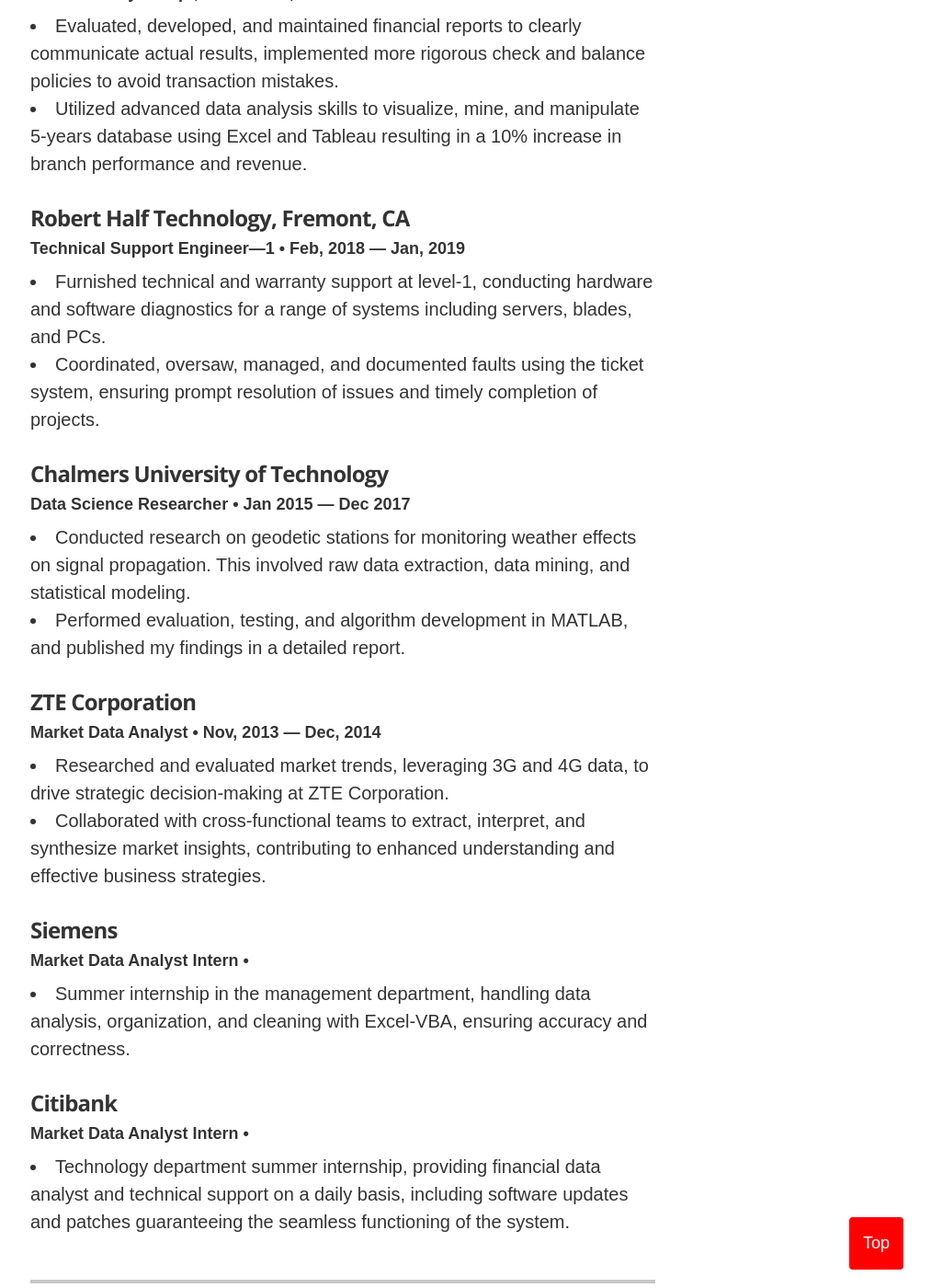
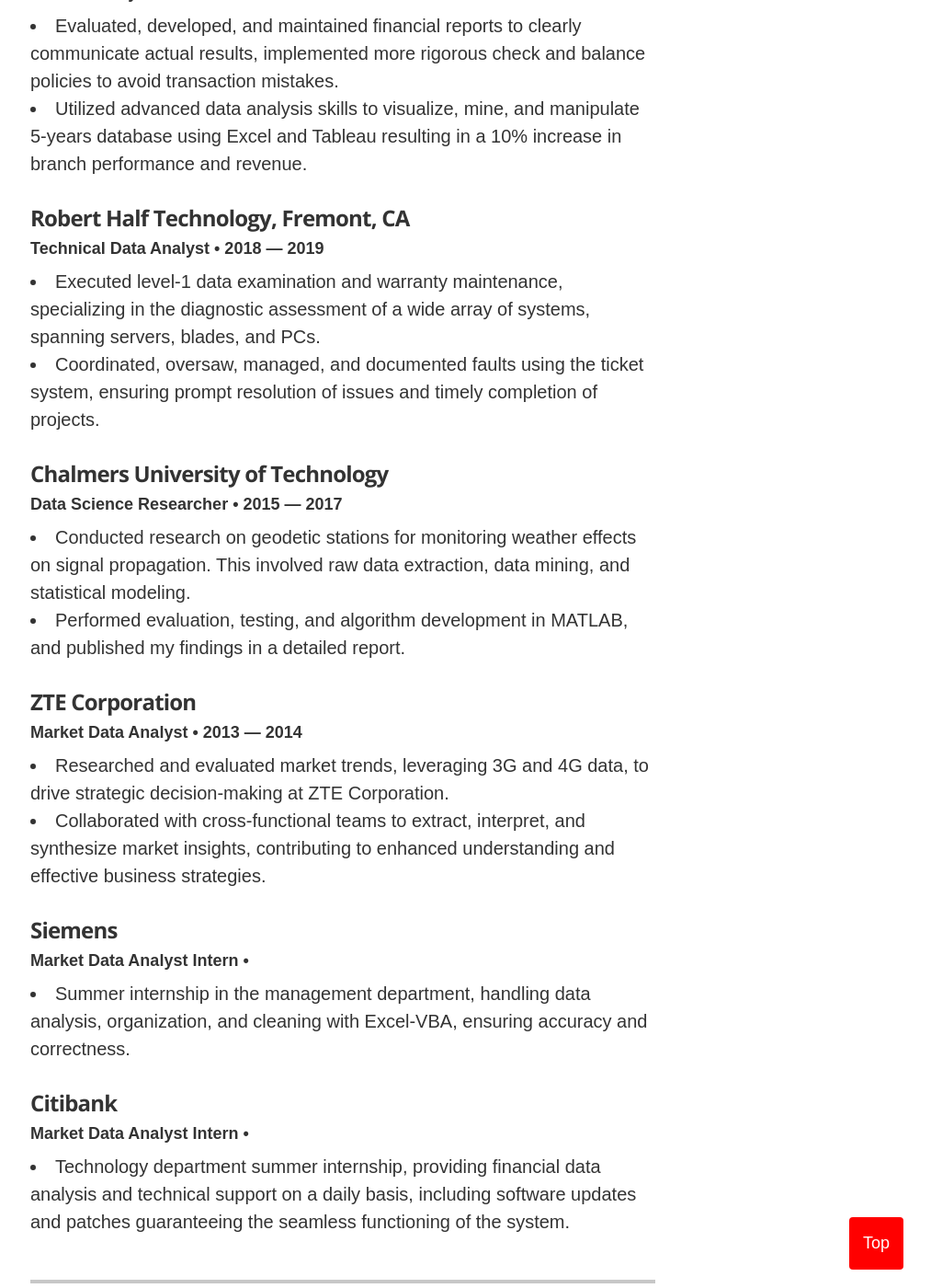
Before and after one commit to ttariqaziz/ttariqaziz.github.io, a Jekyll site: the page built from index.html, in a window 1280 px wide and 1400 px high, scrolled down 1577 px. Shown: the whole window at 92% size, without its empty margins (267-1280 px from the left). Built offline with Jekyll 4.4.1, drawn with Linux system fonts in a browser that asks for light colours; some of the changed text lies outside the part shown.

Commit message:
Update experience.yml

```diff
--- a/_data/experience.yml
+++ b/_data/experience.yml
@@ -3,15 +3,15 @@
 # Data Kind Volunteer
 - company: DataKind &mdash; Houston, TX
   url: https://www.datakind.org/
-  position: Data Scientist
-  duration: May, 2023 &mdash; Present
-  summary: <li>Working with experienced data scientists and engineers all over the world to build a recommendation system for e-commerce business.</li><li>Process and prepare 32 GB of data to perform data mining, exploratory data analysis, and plots for bett er understanding followed by modeling in machine learning.</li>
+  position: Data Scientist Intern
+  duration: 2023 &mdash; Present
+  summary: <li>Developed a recommendation system for an e-commerce business using data for social services in collaboration with a non-profit organization.</li><li>Process and prepare 32 GB of data to perform data mining, exploratory data analysis, and plots for bett er understanding followed by modeling in machine learning.</li>
 
 # Data Science Fellow
 - company: Springboard &mdash; Houston, TX
   url: https://www.springboard.com/
   position: Data Science Fellow
-  duration: Aug, 2022 &mdash; Jul 2023
+  duration: Feb, 2023 &mdash; Jul 2023
   summary: <li>Proficient in Python and SQL, with a strong background in exploratory data analysis, data visualization, hypothesis testing, and machine learning.</li><li>Completed over 600 hours of extensive data science curriculum and received one-on-one training from an established industry expert and mentor from Google. Demonstrated expertise through the completion of two in-depth projects.</li>
            <li>Projects</li><ol><li>Text Classification and Sentiment Analysis of Covid-19 Twitter Data using NLP</li>
            <li>AirBnb NYC Price Prediction using Machine Learning</li></ol>
@@ -19,27 +19,27 @@
 # Sr.Data Analyst
 - company: Senor Enterprises Inc &mdash; Houston, TX
   position: Sr Data Analyst
-  duration:  Apr, 2019 &mdash; Jul, 2022
+  duration:  2019 &mdash; 2022
   summary: <li>Evaluated, developed, and maintained financial reports to clearly communicate actual results, implemented more rigorous check and balance policies to avoid transaction mistakes.</li><li>Utilized advanced data analysis skills to visualize, mine, and manipulate 5-years database using Excel and Tableau resulting in a 10% increase in branch performance and revenue.</li>
 
 
 # Engineer
 - company: Robert Half Technology, Fremont, CA
-  position: Technical Support Engineer&mdash;1
-  duration: Feb, 2018 &mdash; Jan, 2019
-  summary: <li>Furnished technical and warranty support at level-1, conducting hardware and software diagnostics for a range of systems including servers, blades, and PCs.</li><li>Coordinated, oversaw, managed, and documented faults using the ticket system, ensuring prompt resolution of issues and timely completion of projects.</li>
+  position: Technical Data Analyst
+  duration: 2018 &mdash; 2019
+  summary: <li>Executed level-1 data examination and warranty maintenance, specializing in the diagnostic assessment of a wide array of systems, spanning servers, blades, and PCs.</li><li>Coordinated, oversaw, managed, and documented faults using the ticket system, ensuring prompt resolution of issues and timely completion of projects.</li>
 
 # Data Science Researcher
 - company: Chalmers University of Technology
   url: https://www.chalmers.se/
   position: Data Science Researcher
-  duration: Jan 2015 &mdash; Dec 2017
+  duration: 2015 &mdash; 2017
   summary: <li>Conducted research on geodetic stations for monitoring weather effects on signal propagation. This involved raw data extraction, data mining, and statistical modeling.</li>
            <li>Performed evaluation, testing, and algorithm development in MATLAB, and published my findings in a detailed report.</li>
 
 - company: ZTE Corporation
   position: Market Data Analyst
-  duration:   Nov, 2013  &mdash; Dec, 2014
+  duration:   2013  &mdash; 2014
   summary: <li>Researched and evaluated market trends, leveraging 3G and 4G data, to drive strategic decision-making at ZTE Corporation.</li><li>Collaborated with cross-functional teams to extract, interpret, and synthesize market insights, contributing to enhanced understanding and effective business strategies.</li>
 #  summary: <li>Demonstrated strong data analysis skills by reviewing a significant volume of marketing data and creating insightful dashboards, reports, and storytelling visualizations.</li><li>Conducted thorough data analysis to uncover key insights and presented meaningful findings to stakeholders. Predicted an 8% increase in sales volume based on the findings.</li>
 
@@ -51,4 +51,4 @@
 # Internship
 - company: Citibank
   position: Market Data Analyst Intern
-  summary: <li>Technology department summer internship, providing financial data analyst and technical support on a daily basis, including software updates and patches guaranteeing the seamless functioning of the system.</li>
+  summary: <li>Technology department summer internship, providing financial data analysis and technical support on a daily basis, including software updates and patches guaranteeing the seamless functioning of the system.</li>
```
